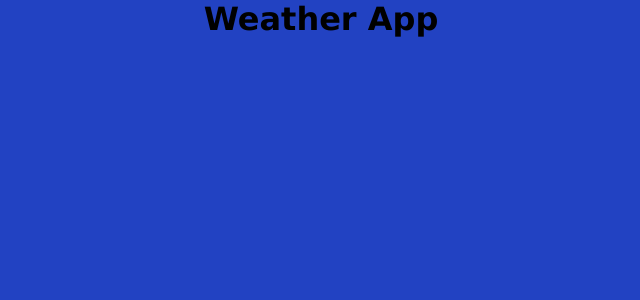
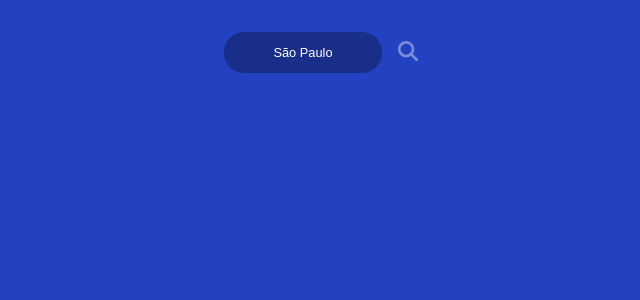
Before and after one commit to magno-brito/Weather-App, an Angular app: page /weather in a window 1280 px wide. Shown: the top 300 px of the page, without its empty margins (319-959 px from the left). Built offline with nearby package versions, Linux system fonts and the light colour scheme.

Commit message:
Creating the html form

```diff
--- a/src/app/app.component.html
+++ b/src/app/app.component.html
@@ -1 +1 @@
-<h1>Weather App</h1>
+<router-outlet></router-outlet>
--- a/src/app/weather/page/weather-home/weather-home/service/weather.service.ts
+++ b/src/app/weather/page/weather-home/weather-home/service/weather.service.ts
@@ -7,7 +7,7 @@ import { Observable } from 'rxjs';
 })
 export class WeatherService {
 
-  private apiKey = '6382bcc26479515eedc5eecb7474992f';
+  private apiKey = 'f419c61fa74ee26f9580dba74e53121e';
   constructor(private http: HttpClient) { }
 
   getWeatherDatas(cityName: string): Observable<any> {
--- a/src/app/weather/page/weather-home/weather-home/weather-home.component.html
+++ b/src/app/weather/page/weather-home/weather-home/weather-home.component.html
@@ -1 +1,20 @@
-<p>weather-home works!</p>
+<div class="search">
+  <form #form="ngForm" (submit)="onSubmit">
+    <input
+    type="text"
+    placeholder="Buscar Localização"
+    name="city" [(ngModel)] = "initialCityName"
+    />
+
+    <span (click)="onSubmit()">
+      <fa-icon
+        animation="fade"
+        style="--fa-animation-duration: 5S; cursor: pointer"
+        size="lg"
+        class="search-icon"
+        [icon]="searchIcon"
+      ></fa-icon>
+    </span>
+
+  </form>
+</div>
--- a/src/app/weather/page/weather-home/weather-home/weather-home.component.ts
+++ b/src/app/weather/page/weather-home/weather-home/weather-home.component.ts
@@ -1,6 +1,8 @@
-import { Component, OnInit } from '@angular/core';
+import { Component, OnDestroy, OnInit } from '@angular/core';
 import { WeatherService } from './service/weather.service';
 import { WeatherDatas } from 'src/app/models/interfaces/WeatherDatas';
+import { Subject, takeUntil } from 'rxjs';
+import { faMagnifyingGlass } from '@fortawesome/free-solid-svg-icons';
 
 
 @Component({
@@ -8,19 +10,23 @@ import { WeatherDatas } from 'src/app/models/interfaces/WeatherDatas';
   templateUrl: './weather-home.component.html',
   styleUrls: [],
 })
-export class WeatherHomeComponent implements OnInit {
+export class WeatherHomeComponent implements OnInit, OnDestroy {
+  private readonly destroy$: Subject<void> = new Subject();
   initialCityName = 'São Paulo';
   weatherDatas!: WeatherDatas;
+  searchIcon = faMagnifyingGlass;
 
 
   constructor(private weatherService: WeatherService) {}
-
-  ngOnInit(): void {
-    this.getWheatherDatas(this.initialCityName);
+  ngOnDestroy(): void {
+    throw new Error('Method not implemented.');
   }
 
+
   getWheatherDatas(cityName: string): void {
-    this.weatherService.getWeatherDatas(cityName).subscribe({
+    this.weatherService.getWeatherDatas(cityName)
+    .pipe(takeUntil(this.destroy$))
+    .subscribe({
       next: (response) => {
         response && (this.weatherDatas = response);
         console.log(this.weatherDatas)
@@ -28,4 +34,18 @@ export class WeatherHomeComponent implements OnInit {
       error: (error) => console.log(error),
     });
   }
+
+  onSubmit(): void {
+    this.getWheatherDatas(this.initialCityName);
+    console.log("Chamou a função");
+    this.initialCityName = '';
+  }
+
+  ngOnInit(): void {
+    this.destroy$.next();
+    this.destroy$.complete();
+  }
+
+
+
 }
```
